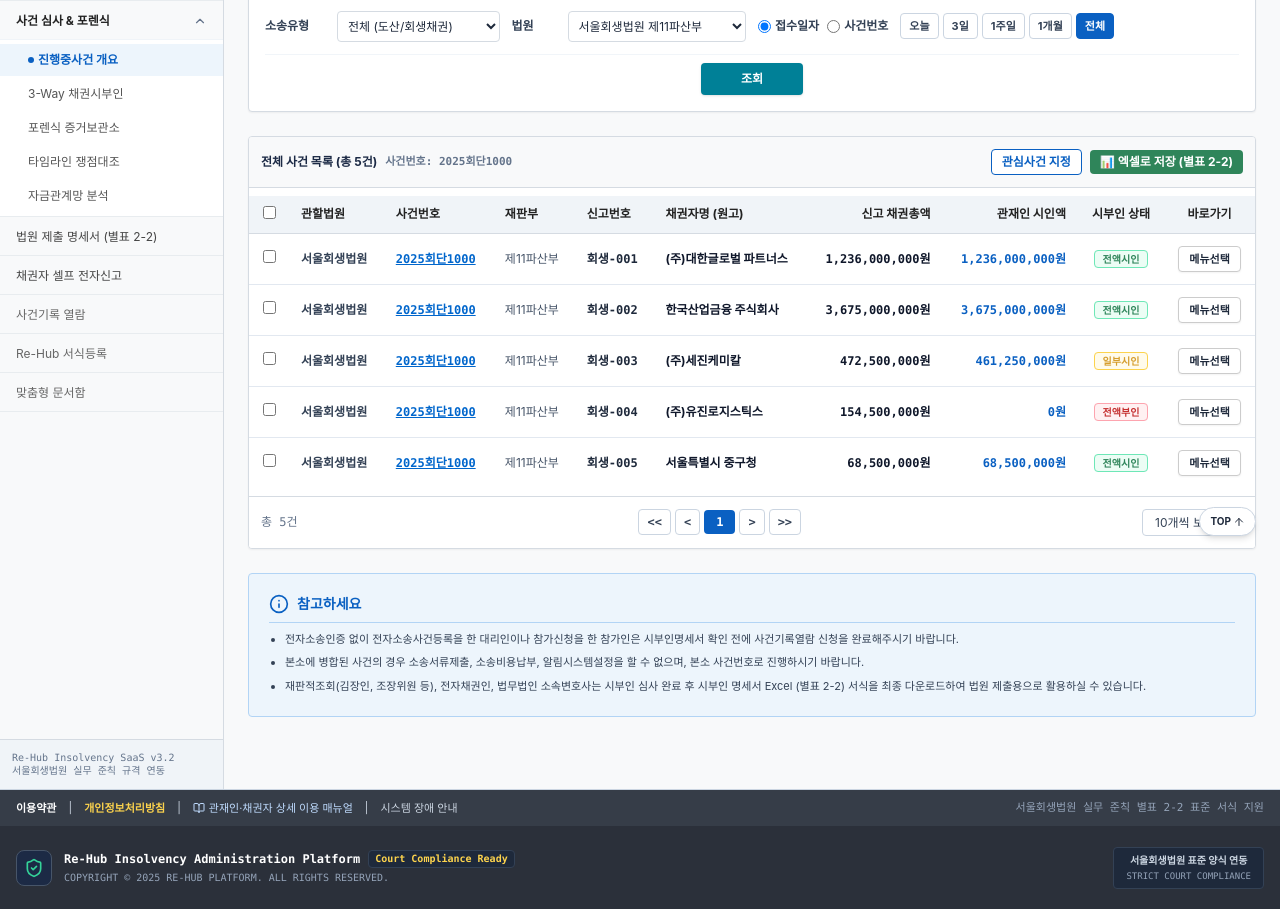
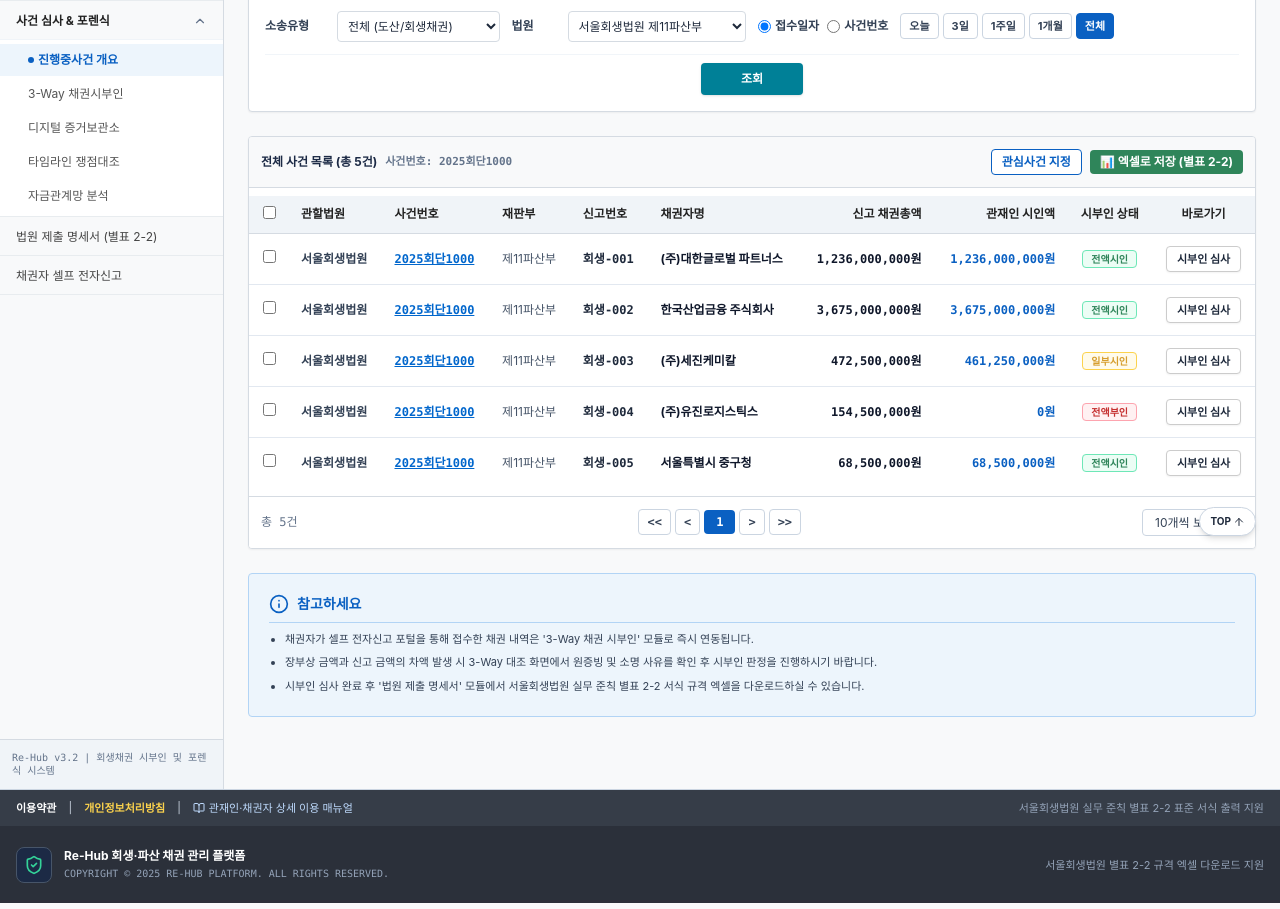
Before and after one commit to yinamsu/re-hub, a Next.js app: page / in a window 1280 px wide. Shown: the part 240-1149 px from the top of the page. Built offline with nearby package versions, Linux system fonts and the light colour scheme.

Commit message:
fix: comprehensive platform audit - typography, UI consistency, legal terminology, menu alignment and copy refinements

```diff
--- a/app/page.tsx
+++ b/app/page.tsx
@@ -79,7 +79,7 @@ export default function Home() {
   if (!isLoaded) {
     return (
       <div className="min-h-screen bg-[#F8F9FA] flex items-center justify-center text-[#0A60C2] font-mono text-sm font-bold">
-        Re-Hub Insolvency Administration SaaS Loading...
+        Re-Hub 회생·파산 플랫폼 로딩 중...
       </div>
     );
   }
@@ -88,7 +88,7 @@ export default function Home() {
 
   return (
     <div className="min-h-screen bg-[#F8F9FA] text-[#222222] flex flex-col font-sans selection:bg-[#0A60C2] selection:text-white relative">
-      {/* 1. Top Header (Clean Court-inspired Bar) */}
+      {/* 1. Top Header */}
       <Header
         currentCase={currentCase}
         onSelectCase={handleSelectCase}
@@ -166,7 +166,7 @@ export default function Home() {
         />
       </div>
 
-      {/* 3. Re-Hub SaaS Clean 2-Tier Footer */}
+      {/* 3. Re-Hub Clean 2-Tier Footer */}
       <footer className="mt-auto border-t border-slate-300 z-10 text-xs">
         {/* Top Tier (#363D48) */}
         <div className="bg-[#363D48] text-slate-200 py-2.5 px-4 border-b border-[#2B303A]">
@@ -180,12 +180,10 @@ export default function Home() {
                 <BookOpen className="w-3 h-3" />
                 <span>관재인·채권자 상세 이용 매뉴얼</span>
               </button>
-              <span>|</span>
-              <button onClick={() => setShowFooterManual(true)} className="hover:underline">시스템 장애 안내</button>
             </div>
 
             <div className="flex items-center space-x-2 text-[11px]">
-              <span className="text-slate-400 font-mono">서울회생법원 실무 준칙 별표 2-2 표준 서식 지원</span>
+              <span className="text-slate-400">서울회생법원 실무 준칙 별표 2-2 표준 서식 출력 지원</span>
             </div>
           </div>
         </div>
@@ -198,11 +196,8 @@ export default function Home() {
                 <ShieldCheck className="w-5 h-5 text-emerald-400" />
               </div>
               <div className="space-y-0.5">
-                <div className="text-white text-xs font-extrabold flex items-center gap-2 font-mono">
-                  <span>Re-Hub Insolvency Administration Platform</span>
-                  <span className="text-amber-300 text-[10px] bg-slate-800 px-1.5 py-0.2 rounded border border-slate-700">
-                    Court Compliance Ready
-                  </span>
+                <div className="text-white text-xs font-bold flex items-center gap-2">
+                  <span>Re-Hub 회생·파산 채권 관리 플랫폼</span>
                 </div>
                 <div className="text-[10px] text-slate-400 font-mono">
                   COPYRIGHT © 2025 RE-HUB PLATFORM. ALL RIGHTS RESERVED.
@@ -211,10 +206,7 @@ export default function Home() {
             </div>
 
             <div className="flex items-center space-x-3 text-xs text-slate-400">
-              <div className="border border-slate-700 bg-slate-800 px-3 py-1 rounded text-center">
-                <div className="text-[10px] font-bold text-slate-300">서울회생법원 표준 양식 연동</div>
-                <div className="text-[9px] text-slate-400 font-mono">STRICT COURT COMPLIANCE</div>
-              </div>
+              <span className="text-[11px] text-slate-400">서울회생법원 별표 2-2 규격 엑셀 다운로드 지원</span>
             </div>
           </div>
         </div>
--- a/components/CaseOverviewDashboard.tsx
+++ b/components/CaseOverviewDashboard.tsx
@@ -47,7 +47,7 @@ export const CaseOverviewDashboard: React.FC<CaseOverviewDashboardProps> = ({
       <div className="flex justify-between items-center pb-2 border-b-2 border-[#1C2A45]">
         <div className="flex items-center space-x-2">
           <span className="w-2.5 h-2.5 rounded-full border-2 border-[#0A60C2] bg-white inline-block"></span>
-          <h1 className="text-xl font-black text-[#1C2A45]">진행중사건 (회생채권 시부인 심사 대시보드)</h1>
+          <h1 className="text-xl font-black text-[#1C2A45]">진행중 사건 (회생채권 시부인 심사 대시보드)</h1>
         </div>
 
         <div className="flex items-center space-x-2 text-xs">
@@ -137,7 +137,7 @@ export const CaseOverviewDashboard: React.FC<CaseOverviewDashboardProps> = ({
               <th className="py-2.5 px-3">사건번호</th>
               <th className="py-2.5 px-3">재판부</th>
               <th className="py-2.5 px-3">신고번호</th>
-              <th className="py-2.5 px-3">채권자명 (원고)</th>
+              <th className="py-2.5 px-3">채권자명</th>
               <th className="py-2.5 px-3 text-right">신고 채권총액</th>
               <th className="py-2.5 px-3 text-right">관재인 시인액</th>
               <th className="py-2.5 px-3 text-center">시부인 상태</th>
@@ -171,7 +171,7 @@ export const CaseOverviewDashboard: React.FC<CaseOverviewDashboardProps> = ({
                       onClick={() => onNavigateToTab('dashboard')}
                       className="bg-white border border-[#CCCCCC] hover:border-[#0A60C2] text-slate-800 px-2.5 py-1 rounded text-[11px] font-bold shadow-sm"
                     >
-                      메뉴선택
+                      시부인 심사
                     </button>
                   </td>
                 </tr>
@@ -208,13 +208,13 @@ export const CaseOverviewDashboard: React.FC<CaseOverviewDashboardProps> = ({
 
         <ul className="space-y-1.5 pl-4 list-disc text-slate-700 leading-relaxed text-[11px]">
           <li>
-            전자소송인증 없이 전자소송사건등록을 한 대리인이나 참가신청을 한 참가인은 시부인명세서 확인 전에 사건기록열람 신청을 완료해주시기 바랍니다.
+            채권자가 셀프 전자신고 포털을 통해 접수한 채권 내역은 '3-Way 채권 시부인' 모듈로 즉시 연동됩니다.
           </li>
           <li>
-            본소에 병합된 사건의 경우 소송서류제출, 소송비용납부, 알림시스템설정을 할 수 없으며, 본소 사건번호로 진행하시기 바랍니다.
+            장부상 금액과 신고 금액의 차액 발생 시 3-Way 대조 화면에서 원증빙 및 소명 사유를 확인 후 시부인 판정을 진행하시기 바랍니다.
           </li>
           <li>
-            재판적조회(김장인, 조장위원 등), 전자채권인, 법무법인 소속변호사는 시부인 심사 완료 후 시부인 명세서 Excel (별표 2-2) 서식을 최종 다운로드하여 법원 제출용으로 활용하실 수 있습니다.
+            시부인 심사 완료 후 '법원 제출 명세서' 모듈에서 서울회생법원 실무 준칙 별표 2-2 서식 규격 엑셀을 다운로드하실 수 있습니다.
           </li>
         </ul>
       </div>
--- a/components/RightContextPanel.tsx
+++ b/components/RightContextPanel.tsx
@@ -33,10 +33,10 @@ export const RightContextPanel: React.FC<RightContextPanelProps> = ({
   return (
     <aside className="w-80 bg-white border-l border-slate-300 shadow-xl flex flex-col justify-between select-none z-30 animate-in slide-in-from-right duration-200">
       {/* Header */}
-      <div className="bg-[#1B2E4B] text-white p-3.5 flex items-center justify-between border-b border-[#0A192F]">
+      <div className="bg-[#1C2A45] text-white p-3.5 flex items-center justify-between border-b border-[#0A192F]">
         <div className="flex items-center space-x-2">
-          <ShieldCheck className="w-4 h-4 text-amber-300" />
-          <h3 className="text-xs font-bold font-mono">사건 포렌식 컨텍스트 패널</h3>
+          <ShieldCheck className="w-4 h-4 text-emerald-400" />
+          <h3 className="text-xs font-bold">사건 상세 정보</h3>
         </div>
         <button
           onClick={onClose}
@@ -49,7 +49,7 @@ export const RightContextPanel: React.FC<RightContextPanelProps> = ({
       {/* Content Body */}
       <div className="p-4 overflow-y-auto space-y-5 text-xs">
         {/* 1. D-Day Countdown Card */}
-        <div className="bg-[#F8FAFC] border border-[#CBD5E1] rounded p-3.5 space-y-2">
+        <div className="bg-[#F8FAFC] border border-[#D5DBE2] rounded p-3.5 space-y-2">
           <div className="flex items-center justify-between text-slate-700 font-bold border-b border-slate-200 pb-2">
             <span className="flex items-center gap-1.5">
               <Clock className="w-3.5 h-3.5 text-[#C53030]" /> 법원 지정 기한 카운트다운
@@ -66,7 +66,7 @@ export const RightContextPanel: React.FC<RightContextPanelProps> = ({
             </div>
             <div className="flex justify-between">
               <span className="text-slate-500">제1회 관계인집회:</span>
-              <span className="font-bold font-mono text-[#1B2E4B]">{metadata.stakeholdersMeetingDate}</span>
+              <span className="font-bold font-mono text-[#0A60C2]">{metadata.stakeholdersMeetingDate}</span>
             </div>
             <div className="flex justify-between">
               <span className="text-slate-500">부인권 행사 시효:</span>
@@ -79,23 +79,23 @@ export const RightContextPanel: React.FC<RightContextPanelProps> = ({
         <div className="space-y-2">
           <div className="flex items-center justify-between font-bold text-slate-900 border-b border-slate-200 pb-1.5">
             <span className="flex items-center gap-1.5">
-              <Hash className="w-3.5 h-3.5 text-[#004E98]" /> Chain of Custody (무결성)
+              <Hash className="w-3.5 h-3.5 text-[#0A60C2]" /> 증거 무결성 검증 (Chain of Custody)
             </span>
             <span className="text-[10px] text-[#2F855A] bg-[#ECFDF5] border border-emerald-300 px-1.5 py-0.5 rounded font-bold">
-              100% Verified
+              검증 완료
             </span>
           </div>
 
-          <div className="bg-[#0A192F] text-slate-200 p-3 rounded font-mono text-[10px] space-y-1.5 border border-slate-700 shadow-inner">
-            <div className="text-amber-300 font-bold flex items-center gap-1">
-              <Lock className="w-3 h-3 text-emerald-400" /> Latest SHA-256 Hash:
+          <div className="bg-[#1C2A45] text-slate-200 p-3 rounded font-mono text-[10px] space-y-1.5 border border-slate-700 shadow-inner">
+            <div className="text-amber-300 font-bold flex items-center gap-1 font-sans">
+              <Lock className="w-3 h-3 text-emerald-400" /> 최신 SHA-256 해시:
             </div>
-            <div className="break-all text-slate-300 bg-[#060F1E] p-2 rounded border border-slate-800 leading-tight">
+            <div className="break-all text-slate-300 bg-[#0A192F] p-2 rounded border border-slate-800 leading-tight">
               {evidenceItems[0]?.sha256Hash || 'e3b0c44298fc1c149afbf4c8996fb92427ae41e4649b934ca495991b7852b855'}
             </div>
-            <div className="flex justify-between text-[9px] text-slate-400 pt-1">
-              <span>Intake: {evidenceItems[0]?.intakeTimestamp}</span>
-              <span className="text-emerald-400">Tamper Free</span>
+            <div className="flex justify-between text-[9px] text-slate-400 pt-1 font-sans">
+              <span>입수: {evidenceItems[0]?.intakeTimestamp}</span>
+              <span className="text-emerald-400">무결성 보증</span>
             </div>
           </div>
         </div>
@@ -103,10 +103,10 @@ export const RightContextPanel: React.FC<RightContextPanelProps> = ({
         {/* 3. Case Key Info Summary */}
         <div className="space-y-2">
           <div className="font-bold text-slate-900 border-b border-slate-200 pb-1.5 flex items-center gap-1.5">
-            <Scale className="w-3.5 h-3.5 text-[#1B2E4B]" /> 재판부 & 관재인 정보
+            <Scale className="w-3.5 h-3.5 text-[#0A60C2]" /> 재판부 & 관재인 정보
           </div>
 
-          <div className="bg-[#F8FAFC] border border-[#CBD5E1] p-3 rounded space-y-2">
+          <div className="bg-[#F8FAFC] border border-[#D5DBE2] p-3 rounded space-y-2">
             <div>
               <div className="text-[10px] text-slate-500">담당 재판부</div>
               <div className="font-bold text-slate-900">{metadata.courtBranch}</div>
@@ -117,7 +117,7 @@ export const RightContextPanel: React.FC<RightContextPanelProps> = ({
             </div>
             <div>
               <div className="text-[10px] text-slate-500">선임 도산관재인</div>
-              <div className="font-bold text-[#1B2E4B]">{metadata.administrator}</div>
+              <div className="font-bold text-[#0A60C2]">{metadata.administrator}</div>
             </div>
           </div>
         </div>
@@ -126,19 +126,19 @@ export const RightContextPanel: React.FC<RightContextPanelProps> = ({
         <div className="space-y-2">
           <div className="font-bold text-slate-900 border-b border-slate-200 pb-1.5 flex items-center justify-between">
             <span className="flex items-center gap-1.5">
-              <FileText className="w-3.5 h-3.5 text-[#004E98]" /> 증거 서류 목록 ({evidenceItems.length})
+              <FileText className="w-3.5 h-3.5 text-[#0A60C2]" /> 증거 서류 목록 ({evidenceItems.length})
             </span>
           </div>
 
           <div className="space-y-1.5">
             {evidenceItems.slice(0, 4).map((ev) => (
-              <div key={ev.id} className="bg-white border border-[#CBD5E1] p-2 rounded text-[11px] hover:border-[#1B2E4B] transition-colors">
+              <div key={ev.id} className="bg-white border border-[#D5DBE2] p-2 rounded text-[11px] hover:border-[#0A60C2] transition-colors">
                 <div className="flex items-center justify-between">
-                  <span className="font-mono font-bold text-[#1B2E4B]">{ev.courtLabel}</span>
+                  <span className="font-mono font-bold text-[#0A60C2]">{ev.courtLabel}</span>
                   <span className="text-[9px] bg-slate-100 text-slate-600 px-1 rounded font-mono">{ev.fileSize}</span>
                 </div>
                 <div className="font-bold text-slate-800 truncate mt-0.5">{ev.title}</div>
-                <div className="text-[9px] text-slate-500 font-mono truncate mt-0.5">Hash: {ev.sha256Hash.substring(0, 16)}...</div>
+                <div className="text-[9px] text-slate-500 font-mono truncate mt-0.5">해시: {ev.sha256Hash.substring(0, 16)}...</div>
               </div>
             ))}
           </div>
@@ -147,7 +147,7 @@ export const RightContextPanel: React.FC<RightContextPanelProps> = ({
 
       {/* Footer */}
       <div className="p-3 border-t border-slate-200 bg-[#F1F5F9] text-[10px] text-slate-500 text-center font-mono">
-        Re-Hub Forensic Context Inspector v3.2
+        Re-Hub v3.2
       </div>
     </aside>
   );
--- a/components/Sidebar.tsx
+++ b/components/Sidebar.tsx
@@ -104,7 +104,7 @@ export const Sidebar: React.FC<SidebarProps> = ({
                     activeTab === 'evidence' ? 'font-bold text-[#0A60C2] bg-[#EDF5FC]' : 'text-[#555555]'
                   }`}
                 >
-                  <span>포렌식 증거보관소</span>
+                  <span>디지털 증거보관소</span>
                 </button>
 
                 <button
@@ -148,23 +148,12 @@ export const Sidebar: React.FC<SidebarProps> = ({
             <span>채권자 셀프 전자신고</span>
           </button>
 
-          <div className="px-4 py-2.5 text-[#666666] border-b border-[#E8ECEF]">
-            사건기록 열람
-          </div>
-          <div className="px-4 py-2.5 text-[#666666] border-b border-[#E8ECEF]">
-            Re-Hub 서식등록
-          </div>
-          <div className="px-4 py-2.5 text-[#666666] border-b border-[#E8ECEF]">
-            맞춤형 문서함
-          </div>
         </div>
       </div>
 
       {/* Footer Info */}
       <div className="p-3 bg-[#F0F4F8] text-[10px] text-slate-500 border-t border-[#D5DBE2] font-mono leading-tight">
-        Re-Hub Insolvency SaaS v3.2
-        <br />
-        서울회생법원 실무 준칙 규격 연동
+        Re-Hub v3.2 | 회생채권 시부인 및 포렌식 시스템
       </div>
     </aside>
   );
--- a/lib/forensicData.ts
+++ b/lib/forensicData.ts
@@ -87,7 +87,7 @@ export const FORENSIC_EVIDENCE_ITEMS: ForensicEvidence[] = [
     fileSize: '18.9 MB',
     sha256Hash: '5f6a7b8c9d0e1f234567890abcdef1234567890abcdef1234567890abcdef12',
     intakeTimestamp: '2025-01-22 16:30:00',
-    custodian: 'Kroll Forensic Audit Team',
+    custodian: 'Re-Hub 포렌식 분석팀',
     verificationStatus: 'VERIFIED',
     summary: '개시전 6개월 간 대표이사 친인척 관련 페이퍼컴퍼니로 유출된 8.5억원의 가지급금 계좌 추적 결과.',
   },
```
Also changed, not shown: components/CaseTimelineMapping.tsx (+13 -13 lines), components/EntityRelationshipGraph.tsx (+4 -4 lines), components/ForensicEvidenceVault.tsx (+13 -13 lines).
